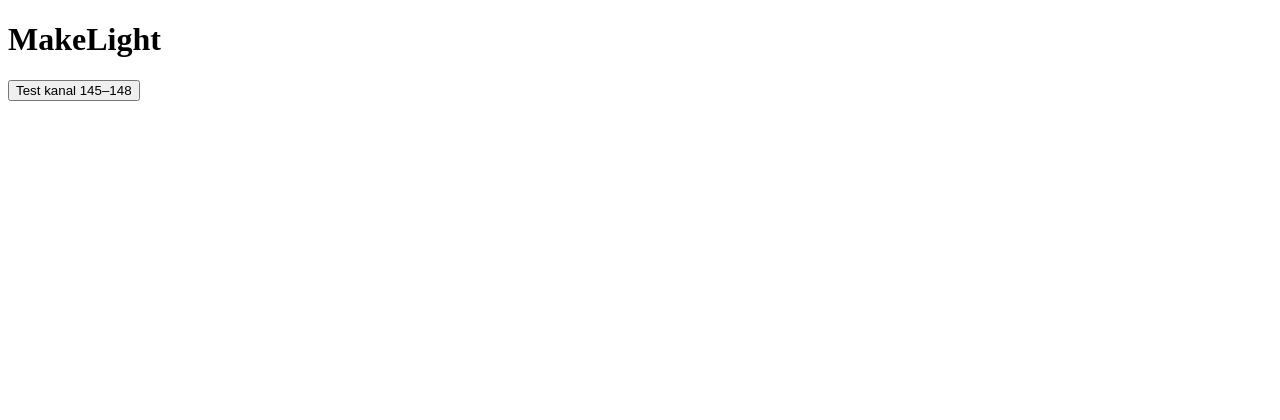
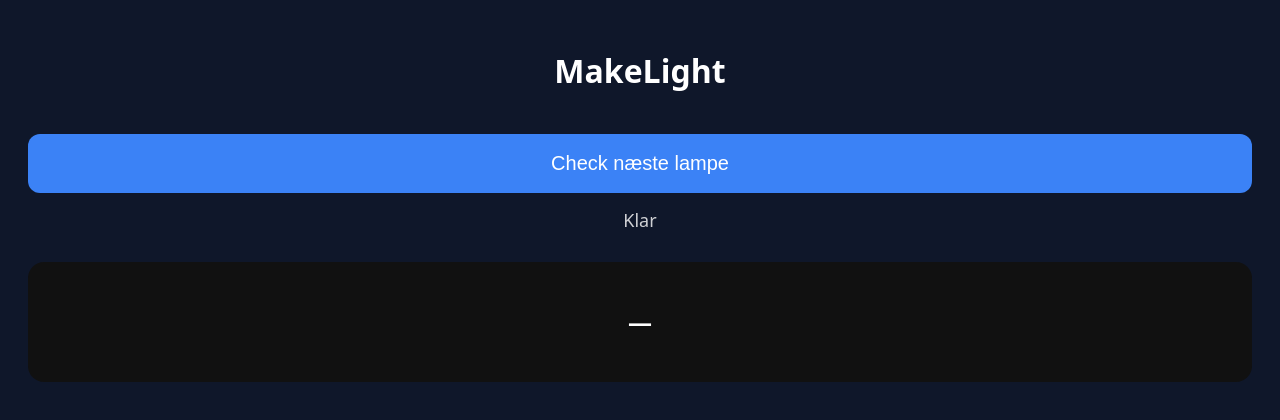
Before and after one commit to andreashejslet/MakeLight, a plain HTML site: page index.html in a window 1280 px wide. Drawn offline with Linux system fonts and the light colour scheme.

Commit message:
Update index.html with new styles and structure

```diff
--- a/index.html
+++ b/index.html
@@ -1,17 +1,55 @@
 <!DOCTYPE html>
 <html lang="da">
 <head>
-  <meta charset="utf-8">
-  <meta name="viewport" content="width=device-width, initial-scale=1">
-  <title>MakeLight</title>
-  <link rel="manifest" href="manifest.json">
+  <meta charset="UTF-8" />
+  <meta name="viewport" content="width=device-width, initial-scale=1.0"/>
+  <title>MakeLight – Check Flow</title>
+  <style>
+    body {
+      background:#0f172a;
+      color:white;
+      font-family:system-ui;
+      padding:20px;
+      text-align:center;
+    }
+    button {
+      width:100%;
+      padding:18px;
+      font-size:20px;
+      border-radius:12px;
+      border:none;
+      background:#3b82f6;
+      color:white;
+      margin-top:20px;
+    }
+    #status {
+      margin-top:30px;
+      height:120px;
+      border-radius:16px;
+      display:flex;
+      align-items:center;
+      justify-content:center;
+      font-size:24px;
+      font-weight:bold;
+      background:#111;
+    }
+    #fixtureName {
+      margin-top:15px;
+      font-size:18px;
+      opacity:0.8;
+    }
+  </style>
 </head>
+
 <body>
 
-<h1>MakeLight</h1>
+  <h1>MakeLight</h1>
+  <button onclick="startCheck()">Check næste lampe</button>
 
-<button onclick="test()">Test kanal 145–148</button>
+  <div id="fixtureName">Klar</div>
+  <div id="status">—</div>
 
-<script src="app.js"></script>
+  <script src="fixtures.js"></script>
+  <script src="app.js"></script>
 </body>
 </html>
```
